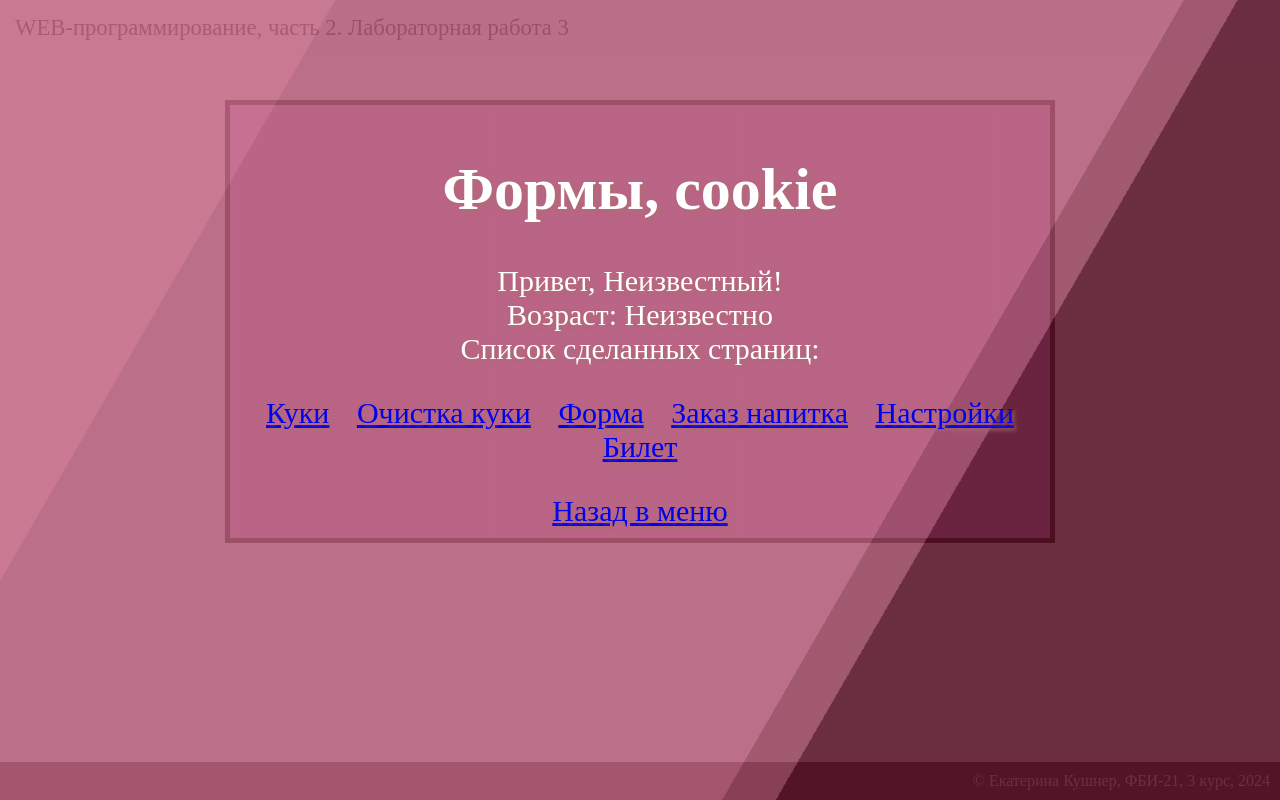
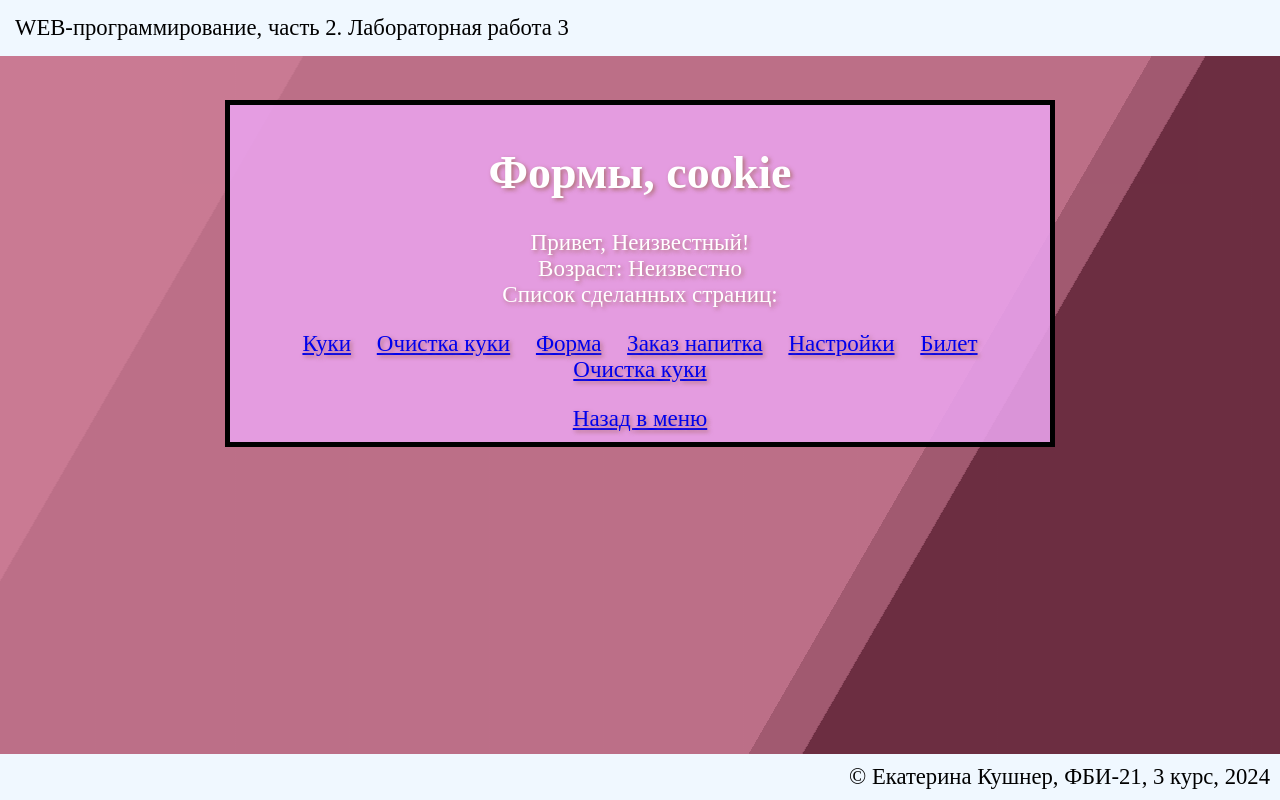
Before and after one commit to kusshnnerr/web-programming-labs-2, a Flask app: page /lab3/ in a window 1280 px wide. Run offline with Flask 3, Linux system fonts and the light colour scheme.

Commit message:
Очистка всех кук

```diff
--- a/lab3.py
+++ b/lab3.py
@@ -155,3 +155,13 @@ def form2():
                            bedding=bedding, luggage=luggage, age=age, departure=departure,
                            destination=destination, date=date, insurance=insurance,
                            ticket_type=ticket_type, price=price)
+
+
+@lab3.route('/lab3/del_cookie_2')
+def del_cookie_2():
+    resp = make_response(redirect('/lab3/settings'))
+    resp.delete_cookie('color')
+    resp.delete_cookie('background-color')
+    resp.delete_cookie('fontsize')
+    resp.delete_cookie('fontweight')
+    return resp
--- a/static/main.css
+++ b/static/main.css
@@ -44,13 +44,12 @@ main {
   max-width: 800px;
   background-color: #e9a2ece2;
   color: rgb(255, 255, 255);
-  font-size: 30px;
+  font-size: 23px;
   margin-top: 100px;
   border: 5px solid black;
   padding: 10px;
   text-shadow: 2px 2px 4px rgba(172, 111, 111, 0.922);
   text-align: center;
-  z-index: 1;;
 }
 
 header {
@@ -67,13 +66,14 @@ header {
 footer {
   margin-top: 20px; /* Задайте необходимый отступ */
   padding: 10px;
-  background-color: #333; /* Опционально для лучшего внешнего вида */
-  color: white; /* Цвет текста */
+  background-color: aliceblue; /* Опционально для лучшего внешнего вида */
+  color: rgb(0, 0, 0); /* Цвет текста */
   text-align: right;
   position: fixed;
   bottom: 0;
   right: 0;
   left: 0;
+  font-size: 17pt;
 }
 ol {
   list-style-position: inside;
--- a/templates/lab3/lab3.html
+++ b/templates/lab3/lab3.html
@@ -20,6 +20,7 @@
         <li><a href="/lab3/order">Заказ напитка</a></li>
         <li><a href="/lab3/settings">Настройки</a></li>
         <li><a href="/lab3/form2">Билет</a></li>
+        <li><a href="/lab3/del_cookie_2">Очистка куки</a></li>
     </ol>
     <a href="/index">Назад в меню</a>
     <div class="bg"></div>
--- a/templates/lab3/settings.html
+++ b/templates/lab3/settings.html
@@ -25,5 +25,9 @@
         <div>
             <button type="submit">ОК</button>
         </div>
+
+        <div>
+            <a href="/lab3/">Вернуться назад</a>
+        </div>
     </form>
 {% endblock %}
```
